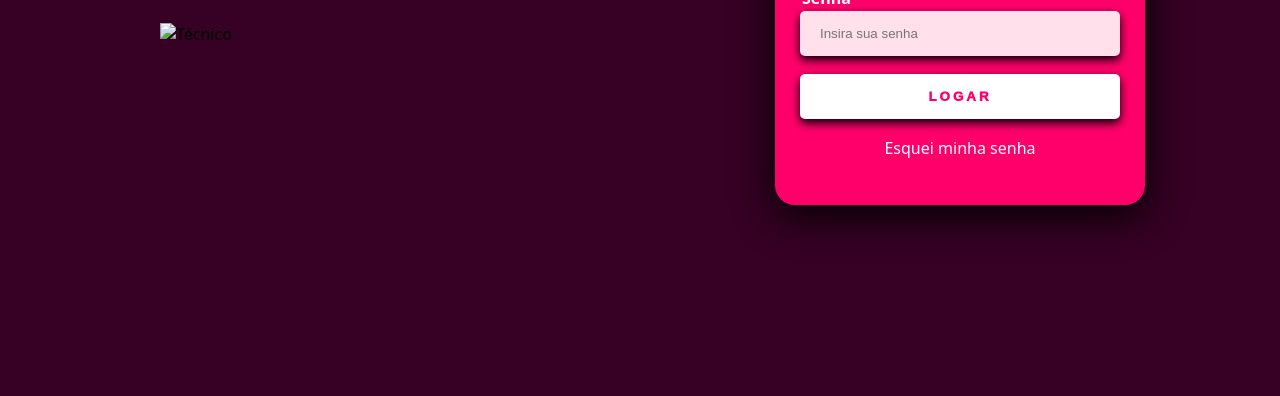
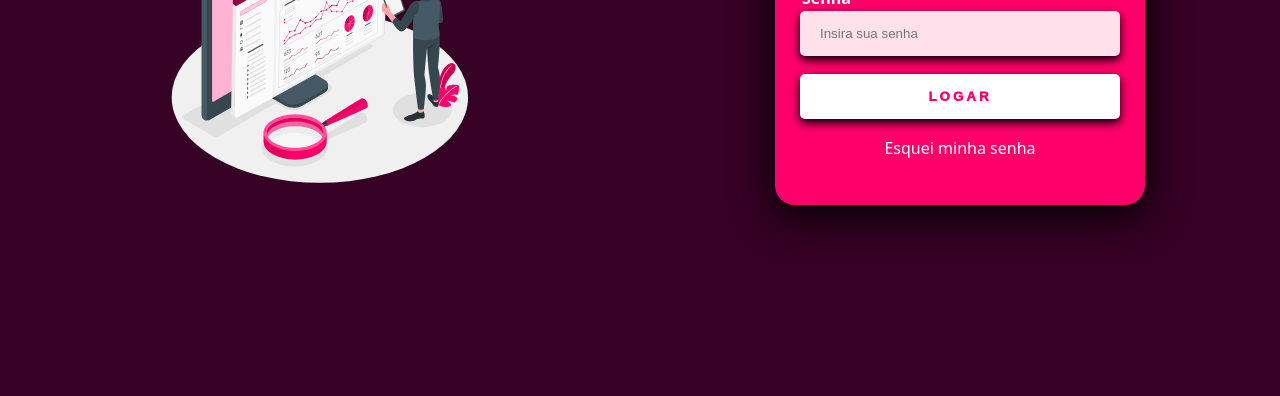
Before and after one commit to iigorSena/portfolio, a plain HTML site: page index.html in a window 1280 px wide. Shown: the part 404-800 px from the top of the page. Drawn offline with Linux system fonts and the light colour scheme.

Commit message:
Update index.html

```diff
--- a/index.html
+++ b/index.html
@@ -10,7 +10,7 @@
     <div class="main-login">
         <div class="left-login">
             <h1>Faça Login<br>E entre para o nosso time</h1>
-            <img src="Design/tecnico.svg" alt="Técnico"/>
+            <img src="tecnico.svg" alt="Técnico"/>
         </div>
 
         <div class="right-login">
```
